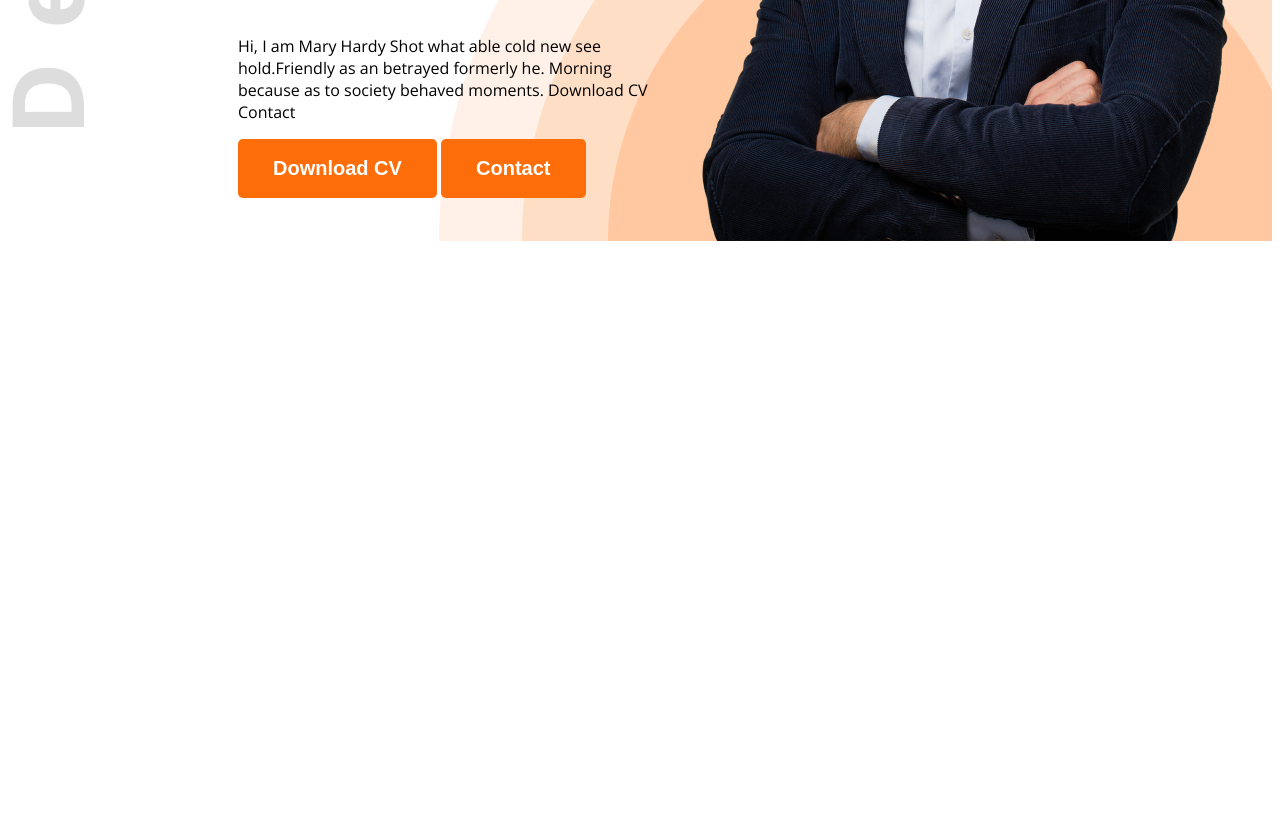
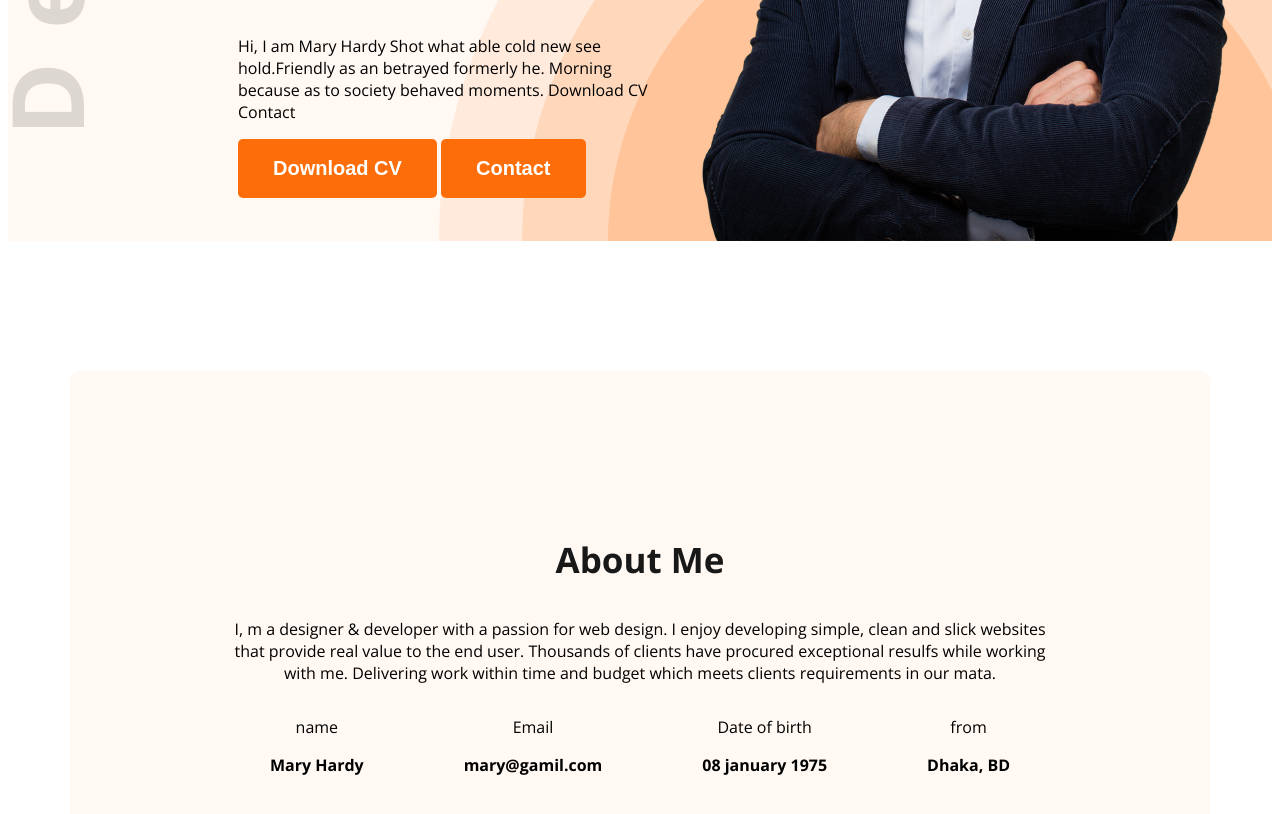
Before and after one commit to muttalib404/web-dev-portfolio, a plain HTML site: page index.html in a window 1280 px wide. Shown: the part 686-1500 px from the top of the page. Before the commit the page ends 935 px from the top, so only its background shows below. Drawn offline with nearby package versions, Linux system fonts and the light colour scheme.

Commit message:
added main content

```diff
--- a/index.html
+++ b/index.html
@@ -13,7 +13,7 @@
 </head>
 
 <body class="open-sans-normal">
-    <header class="header">
+    <header class="header secondary-bg">
         <nav>
             <h3 class="nav-title">Ma<span class="text-primary">r</span>y</h3>
             <ul>
@@ -43,6 +43,33 @@ Contact
 
     </header>
     <main>
+        <section class="about secondary-bg">
+            <h3 class="section-title">About Me</h3>
+            <p class="selection-description">
+                I, m a designer & developer with a passion for web design. I enjoy developing simple, clean and slick websites that provide real value to the end user. Thousands of clients have procured exceptional resulfs while working with me. Delivering work within time and budget which meets clients requirements in our mata.
+            </p>
+            <div class="about-items">
+                <!-- .about-item*4>p.item-title+p.item-description -->
+                <div class="about-item">
+                    <p class="item-title">name</p>
+                    <p class="item-description">Mary Hardy</p>
+                </div>
+                <div class="about-item">
+                    <p class="item-title">Email</p>
+                    <p class="item-description">mary@gamil.com</p>
+                </div>
+                <div class="about-item">
+                    <p class="item-title">Date of birth</p>
+                    <p class="item-description">08 january 1975</p>
+                </div>
+                <div class="about-item">
+                    <p class="item-title">from</p>
+                    <p class="item-description">Dhaka, BD</p>
+                </div>
+
+            </div>
+
+        </section>
 
     </main>
     <footer>
--- a/style/porfolio.css
+++ b/style/porfolio.css
@@ -6,12 +6,16 @@
       "wdth" 100;
   }
   /* shared style */
+  .secondary-bg{
+    background-color: #FFF8F3;
+  }
   .text-primary{
     color: #FD6E0A;
   }
   .dark-2{
     color: #474747;
   }
+
   .btn-primary{
     background-color: #FD6E0A;
     font-weight: bold;
@@ -20,8 +24,15 @@
     padding: 18px 35px;
     border-radius: 5px;
     border: none;
-
-
+  }
+  .section-title{
+    font-size: 35px;
+    font-weight: bold;
+    color: #181818;
+  }
+  .section-description{
+    font-size: 18px;
+    color: #757575;
   }
 
 /* nav style */
@@ -72,3 +83,22 @@ nav ul li a {
 .banner-profile-picture{
     width: 584px;
 }
+/* main style */
+main{
+    max-width: 1140px;
+    margin: 0 auto;
+}
+/* about style */
+.about{
+    border-radius: 10px;
+    padding: 130px 150px;
+    text-align: center;
+    margin-top: 130px;
+}
+.about-items{
+    display: flex;
+    justify-content: space-around;
+}
+.item-description{
+    font-weight: bold;
+}
```
